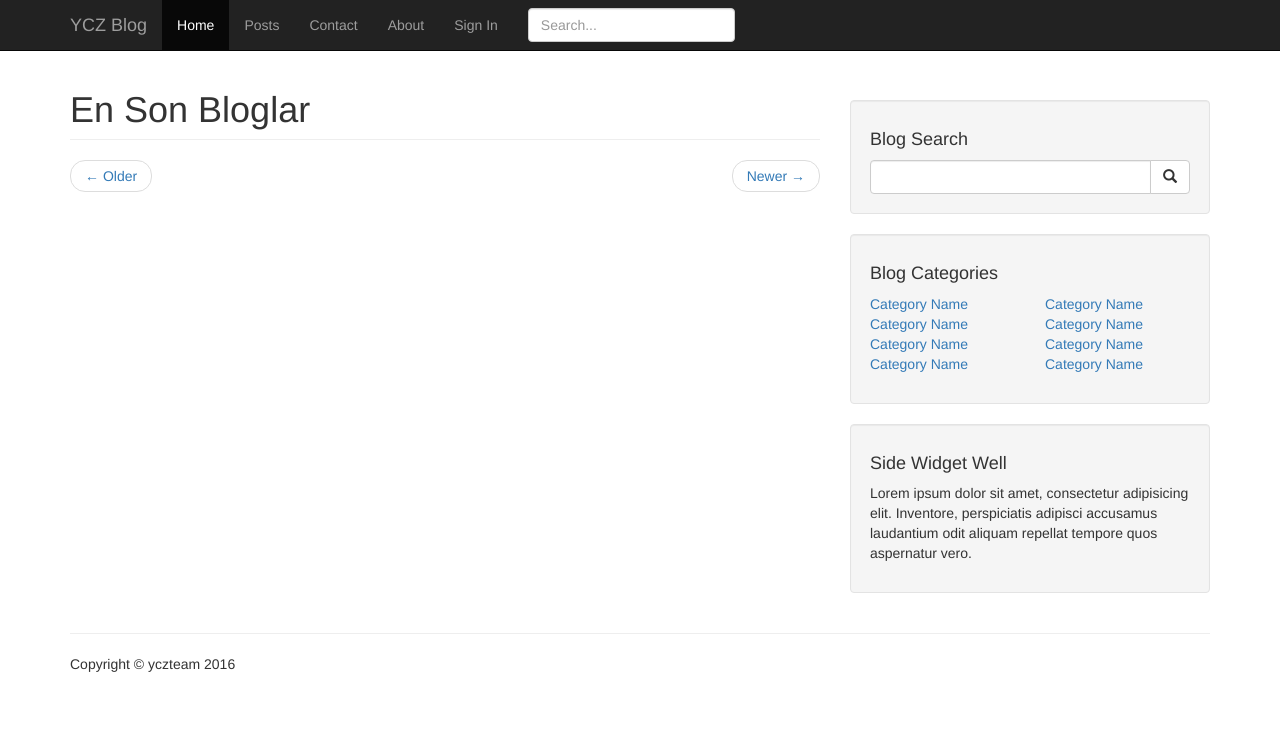
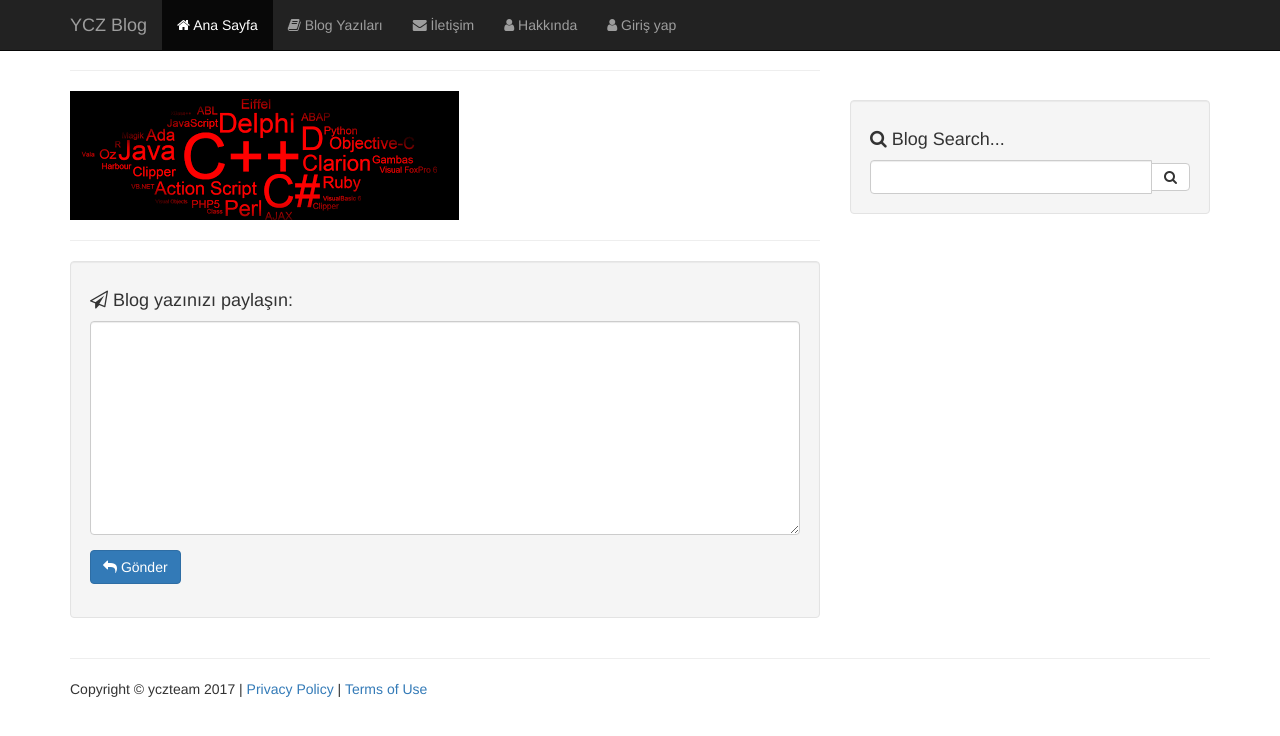
Before and after one commit to yczteam/yczblog, a Django app: page /writepost/ in a window 1280 px wide. Shown: the top 736 px of the page. Run offline with Django 3.2, Linux system fonts and the light colour scheme; data that the repository does not hold is empty; some libraries are stand-ins or nearby versions.

Commit message:
first half working versioon

```diff
--- a/yczblog/blog/models.py
+++ b/yczblog/blog/models.py
@@ -38,6 +38,7 @@ class User(MongoModel):
 
 
 class Comment(EmbeddedMongoModel):
+
     author = fields.ReferenceField(User)
     commentedon = fields.DateTimeField()
     content = fields.CharField()
@@ -47,6 +48,8 @@ class Comment(EmbeddedMongoModel):
 
 
 class Post(MongoModel):
+
+    id = fields.ObjectIdField(primary_key = True)
     title = fields.CharField()
     author = fields.ReferenceField(User)
     postedon = fields.DateTimeField()
--- a/yczblog/blog/services.py
+++ b/yczblog/blog/services.py
@@ -1,5 +1,6 @@
 from .models import User, Post, Comment
 import pymongo
+from bson.objectid import ObjectId
 
 
 # Create your models here.
@@ -17,3 +18,15 @@ def registerUser(email, username, password, firstname, middlename, surname, crea
 def getUserByEmailAndPassword(email, password):
 
     return User.objects.raw({"_id": email, "password": password})
+
+def getUserByEmail(email):
+
+    return User.objects.raw({"_id": email})
+
+def getPostById(postId):
+
+    return Post.objects.raw({"_id":ObjectId(postId)})[0]
+
+def savePost(title, user, postedon, blogpost, tags):
+
+    Post(title = title, author = user, postedon = postedon, content = blogpost, tags = tags).save()
--- a/yczblog/blog/templates/blog/index.html
+++ b/yczblog/blog/templates/blog/index.html
@@ -13,6 +13,7 @@
 
     <!-- Bootstrap Core CSS -->
     <link href="{% static 'bootstrap-3.3.7-dist/css/bootstrap.css' %}" rel="stylesheet">
+    <link href="//netdna.bootstrapcdn.com/font-awesome/4.1.0/css/font-awesome.min.css" rel="stylesheet">
 
     <!-- Custom CSS -->
     <link href="{% static 'blog-home.css' %}" rel="stylesheet">
@@ -23,6 +24,7 @@
         <script src="https://oss.maxcdn.com/libs/html5shiv/3.7.0/html5shiv.js"></script>
         <script src="https://oss.maxcdn.com/libs/respond.js/1.4.2/respond.min.js"></script>
     <![endif]-->
+
 
 </head>
 
@@ -44,26 +46,29 @@
             <!-- Collect the nav links, forms, and other content for toggling -->
             <div class="collapse navbar-collapse navbar-ex1-collapse">
                 <ul class="nav navbar-nav">
-                    <li class="active"><a href="{% url 'blog:main' %}"><i class="fa fa-home"></i> Home</a>
+                    <li class="active"><a href="{% url 'blog:main' %}"><i class="fa fa-home"></i> Ana Sayfa</a>
                     </li>
-                    <li><a href=""><i class="fa fa-book"></i> Posts</a>
+                    <li><a href=""><i class="fa fa-book"></i> Blog Yazıları</a>
                     </li>
-                    <li><a href=""><i class="fa fa-envelope"></i> Contact</a>
+                    <li><a href=""><i class="fa fa-envelope"></i> İletişim</a>
                     </li>
-					<li><a href=""><i class="fa fa-user"></i> About</a>
+					<li><a href=""><i class="fa fa-user"></i> Hakkında</a>
                     </li>
-                    <li><a href="{% url 'blog:signIn' %}"><i class="fa fa-user"></i> Sign In</a>
+                    {% if request.session.user %}
+                    	<li><a href="{% url 'blog:writePost' %}"><i class="fa fa-user"></i> Bir yazı paylaşın </a>
+                    	<li><a href="{% url 'blog:signIn' %}"><i class="fa fa-user"></i>{{ request.session.user.username }}</a>
+                    	<li><a href="{% url 'blog:signOut' %}"><i class="fa fa-user"></i> Çıkış yap</a>
+                    {% else %}
+                    	<li><a href="{% url 'blog:signIn' %}"><i class="fa fa-user"></i> Giriş yap</a>
+                    {% endif %}
                     </li>
-
-					<form class="navbar-form navbar-right">
-      					<input type="text" class="form-control col-lg-8" placeholder="Search...">
-   					</form>
 
                 </ul>
             </div>
             <!-- /.navbar-collapse -->
         </div>
         <!-- /.container -->
+
     </nav>
 
     <!-- Page Content -->
@@ -75,7 +80,7 @@
             <div class="col-md-8">
 
                 <h1 class="page-header">
-                    En Son Bloglar
+                    Son Yazılar
                 </h1>
 
     				<ul>
@@ -92,7 +97,7 @@
 		                <img class="img-responsive" src="{% static 'images/language.png' %}" alt="">
 		                <hr>
 		                <p>{{ post.content }}</p>
-		                <a class="btn btn-primary" href="#">Read More <span class="glyphicon glyphicon-chevron-right"></span></a>
+		                <a class="btn btn-primary" href="{% url 'blog:postContent' post_id=post.id %}">Read More <span class="glyphicon glyphicon-chevron-right"></span></a>
 
 		                <hr>
 					{% endfor %}
--- /dev/null
+++ b/yczblog/blog/templates/blog/writePost.html
@@ -0,0 +1,133 @@
+{% load static %}
+<link href="{% static 'bootstrap-3.3.7-dist/css/bootstrap.css' %}" rel="stylesheet">
+<link href="//netdna.bootstrapcdn.com/font-awesome/4.1.0/css/font-awesome.min.css" rel="stylesheet">
+<!DOCTYPE html>
+<html lang="en">
+
+<head>
+    <meta charset="utf-8">
+    <meta name="viewport" content="width=device-width, initial-scale=1.0">
+    <meta name="description" content="">
+    <meta name="author" content="">
+
+    <title>YCZ BLOG</title>
+
+    <!-- Bootstrap core CSS -->
+    <link href="css/bootstrap.css" rel="stylesheet">
+
+    <!-- Add custom CSS here -->
+    <link href="css/blog-post.css" rel="stylesheet">
+     <link href="css/youtube.css" rel="stylesheet">
+	 <link href="css/books.css" rel="stylesheet">
+
+<link href="font-awesome/css/font-awesome.min.css" rel="stylesheet">
+</head>
+
+<body>
+
+    <nav class="navbar navbar-inverse navbar-fixed-top" role="navigation">
+        <div class="container">
+            <div class="navbar-header">
+                <button type="button" class="navbar-toggle" data-toggle="collapse" data-target=".navbar-ex1-collapse">
+                    <span class="sr-only">Toggle navigation</span>
+                    <span class="icon-bar"></span>
+                    <span class="icon-bar"></span>
+                    <span class="icon-bar"></span>
+                </button>
+                <a class="navbar-brand" href="">YCZ Blog</a>
+            </div>
+
+            <!-- Collect the nav links, forms, and other content for toggling -->
+            <div class="collapse navbar-collapse navbar-ex1-collapse">
+                <ul class="nav navbar-nav">
+                    <li class="active"><a href="{% url 'blog:main' %}"><i class="fa fa-home"></i> Ana Sayfa</a>
+                    </li>
+                    <li><a href=""><i class="fa fa-book"></i> Blog Yazıları</a>
+                    </li>
+                    <li><a href=""><i class="fa fa-envelope"></i> İletişim</a>
+                    </li>
+					<li><a href=""><i class="fa fa-user"></i> Hakkında</a>
+                    </li>
+                    {% if request.session.user %}
+                    	<li><a href="{% url 'blog:signIn' %}"><i class="fa fa-user"></i>{{ request.session.user.username }}</a>
+                    	<li><a href="{% url 'blog:signOut' %}"><i class="fa fa-user"></i> Çıkış yap</a>
+                    {% else %}
+                    	<li><a href="{% url 'blog:signIn' %}"><i class="fa fa-user"></i> Giriş yap</a>
+                    {% endif %}
+                    </li>
+
+                </ul>
+            </div>
+            <!-- /.navbar-collapse -->
+        </div>
+        <!-- /.container -->
+
+    </nav>
+
+    <div class="container" style="margin-top:50px;">
+
+        <div class="row">
+            <div class="col-lg-8">
+
+                <!-- the actual blog post: title/author/date/content -->
+
+                <hr>
+                <img src="{% static 'images/language.png' %}" class="img-responsive">
+                <hr>
+
+                <!-- the comment box -->
+                <div class="well">
+                    <h4><i class="fa fa-paper-plane-o"></i> Blog yazınızı paylaşın:</h4>
+                    <form role="form" action="{% url 'blog:savePost' %}" method="post">
+                    	{% csrf_token %}
+                        <div class="form-group">
+                            <textarea class="form-control" rows="10" name="blogpost"></textarea>
+                        </div>
+                        <button type="submit" class="btn btn-primary"><i class="fa fa-reply"></i> Gönder </button>
+                    </form>
+                </div>
+
+
+
+            </div>
+
+            <div class="col-lg-4" style="margin-top:50px;">
+                <div class="well">
+                    <h4><i class="fa fa-search"></i> Blog Search...</h4>
+                    <div class="input-group">
+                        <input type="text" class="form-control">
+                        <span class="input-group-btn">
+                            <button class="btn btn-default" type="button">
+                                <i class="fa fa-search"></i>
+                            </button>
+                        </span>
+                    </div>
+                    <!-- /input-group -->
+                </div>
+                <!-- /well -->
+
+
+            </div>
+        </div>
+
+
+        <hr>
+
+    <footer>
+
+		<p>Copyright © yczteam 2017 | <a href="">Privacy Policy</a> | <a href="">Terms of Use</a></p>
+
+	</footer>
+
+    </div>
+    <!-- /.container -->
+
+   <!-- jQuery -->
+    <script src="{% static 'blog/jquery.js' %}"></script>
+
+    <!-- Bootstrap Core JavaScript -->
+    <script src="{% static 'bootstrap-3.3.7-dist/js/bootstrap.min.js' %}"></script>
+
+</body>
+
+</html>
--- a/yczblog/blog/urls.py
+++ b/yczblog/blog/urls.py
@@ -11,8 +11,12 @@ from . import views
 app_name = 'blog'
 urlpatterns = [
 
+    url(r'^postContent/(?P<post_id>[0-9a-f]+)$', views.postContent, name='postContent'),
+    url(r'^writepost/', views.writePost, name='writePost'),
+    url(r'^savepost/', views.savePost, name='savePost'),
     url(r'^signup/', views.signUp, name='signUp'),
     url(r'^signin/', views.signIn, name='signIn'),
+    url(r'^signOut/', views.signOut, name='signOut'),
     url(r'^register/', views.register, name='register'),
     url(r'^checkUser/', views.checkUser, name='checkUser'),
     url(r'^', views.main, name='main'),
--- a/yczblog/blog/views.py
+++ b/yczblog/blog/views.py
@@ -15,12 +15,15 @@ def main(request):
     return render(request, 'blog/index.html', context)
 
 def signUp(request):
+
     return render(request, 'blog/signup.html')
 
 def signIn(request):
+
     return render(request, 'blog/signin.html')
 
 def register(request):
+
     email = request.POST['email']
     username = request.POST['username']
     password = request.POST['password']
@@ -31,7 +34,12 @@ def register(request):
 
     services.registerUser(email, username, password, firstname, middlename, surname, createtime)
 
-    return render(request, 'blog/index.html')
+    userObj = {}
+    userObj['username'] = username
+    userObj['email'] = email
+    request.session['user'] = userObj
+
+    return main(request)
 
 def checkUser(request):
 
@@ -45,5 +53,43 @@ def checkUser(request):
         }
         return render(request, 'blog/signin.html',context)
     else:
+        #adds user to the session
+        userObj = {}
+        userObj['username'] = auth_user[0].username
+        userObj['email'] = auth_user[0].email
+        request.session['user'] = userObj
+        return main(request)
 
-        return render(request, 'blog/signin.html')
+def signOut(request):
+
+    del request.session['user']
+    #request.session.modified = True
+    return main(request)
+
+
+def postContent(request, post_id):
+
+    post = services.getPostById(post_id)
+
+    context = {
+        'post': post,
+    }
+
+    return render(request, 'blog/postContent.html', context)
+
+def writePost(request):
+
+    return render(request, 'blog/writePost.html')
+
+def savePost(request):
+
+    blogpost = request.POST['blogpost']
+    email = request.session['user']['email']
+    user = services.getUserByEmail(email)[0]
+    title = "standart başlık"
+    postedon = datetime.datetime.now()
+    tags = ['yazılım','yapay zeka']
+
+    services.savePost(title, user, postedon, blogpost, tags)
+
+    return main(request)
--- a/yczblog/yczblog/settings.py
+++ b/yczblog/yczblog/settings.py
@@ -71,6 +71,9 @@ TEMPLATES = [
 
 WSGI_APPLICATION = 'yczblog.wsgi.application'
 
+#mongodb hazirlamadigim icin simdilik filea yaziyorum
+SESSION_ENGINE = 'django.contrib.sessions.backends.file'
+
 
 # Database
 # https://docs.djangoproject.com/en/1.10/ref/settings/#databases
```
Also changed, not shown: yczblog/blog/templates/blog/postContent.html (renamed from yczblog/blog/templates/blog/read.html, +28 -23 lines), yczblog/blog/templates/blog/signin.html (+11 -9 lines), yczblog/blog/templates/blog/signup.html (+11 -9 lines), 1 other file.
